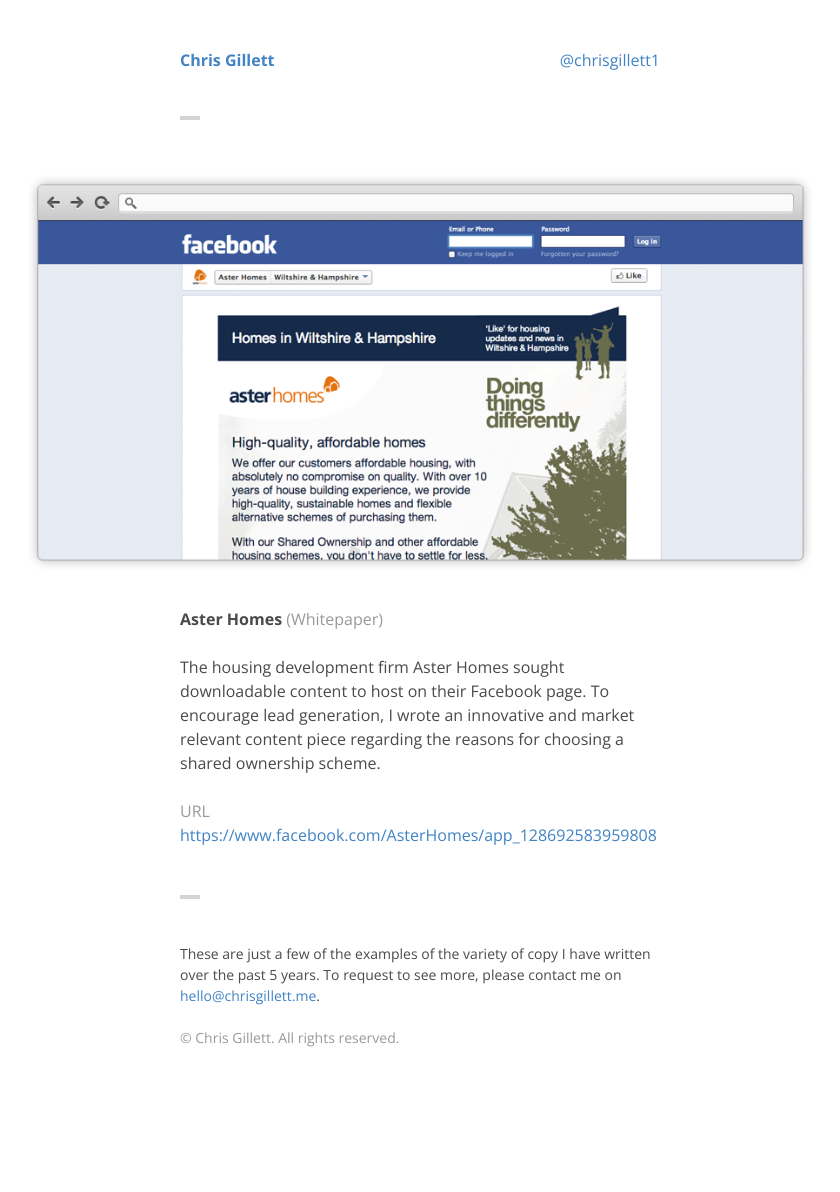
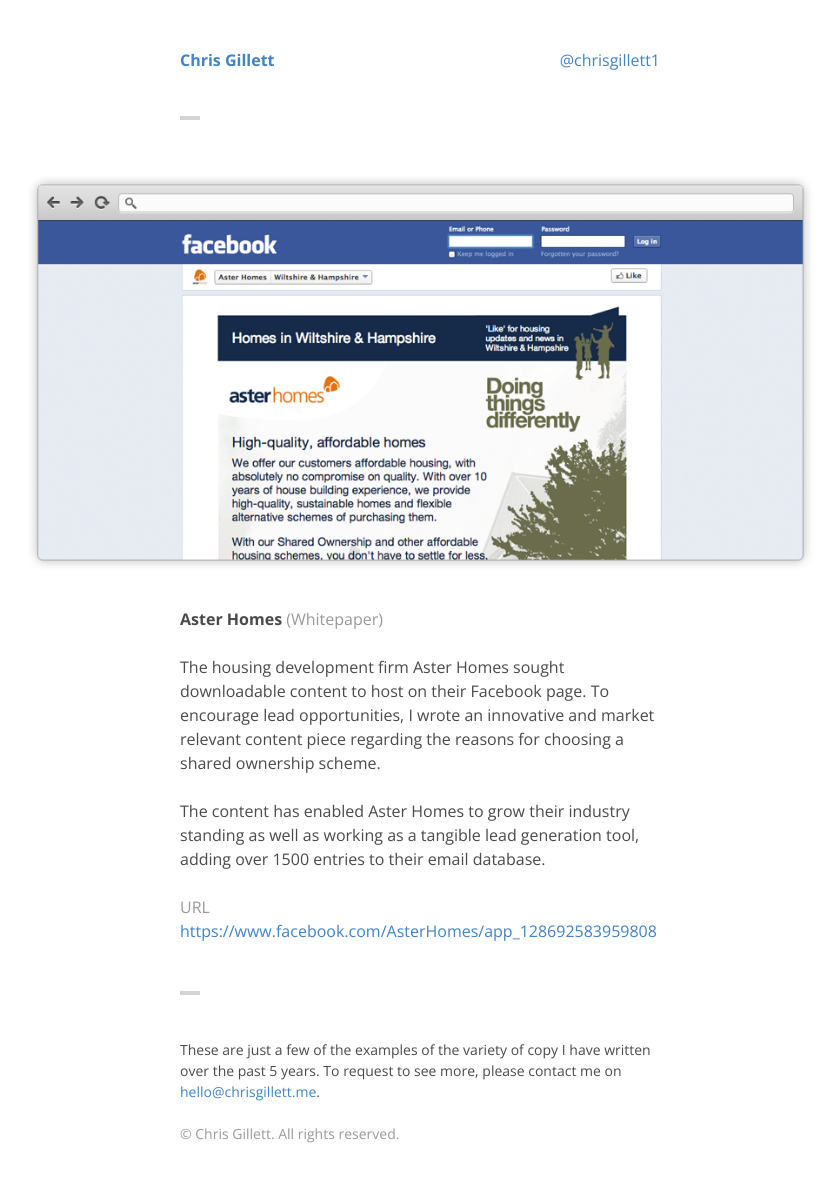
Before and after one commit to ChrisGillett/chrisgillett, a Jekyll site: the page built from _posts/2013-02-04-aster-homes.md, in a window 1280 px wide. Shown: the whole page, without its empty margins (220-1060 px from the left). Built offline with Jekyll 4.4.1, drawn with Linux system fonts in a browser that asks for light colours; before the commit the page ends 1096 px from its top, so only the background shows below that.

Commit message:
Updated 2013-02-04-aster-homes.md

```diff
--- a/_posts/2013-02-04-aster-homes.md
+++ b/_posts/2013-02-04-aster-homes.md
@@ -9,4 +9,6 @@ type: Whitepaper
 
 ---
 
-The housing development firm Aster Homes sought downloadable content to host on their Facebook page. To encourage lead generation, I wrote an innovative and market relevant content piece regarding the reasons for choosing a shared ownership scheme.
+The housing development firm Aster Homes sought downloadable content to host on their Facebook page. To encourage lead opportunities, I wrote an innovative and market relevant content piece regarding the reasons for choosing a shared ownership scheme.
+
+The content has enabled Aster Homes to grow their industry standing as well as working as a tangible lead generation tool, adding over 1500 entries to their email database.
```
